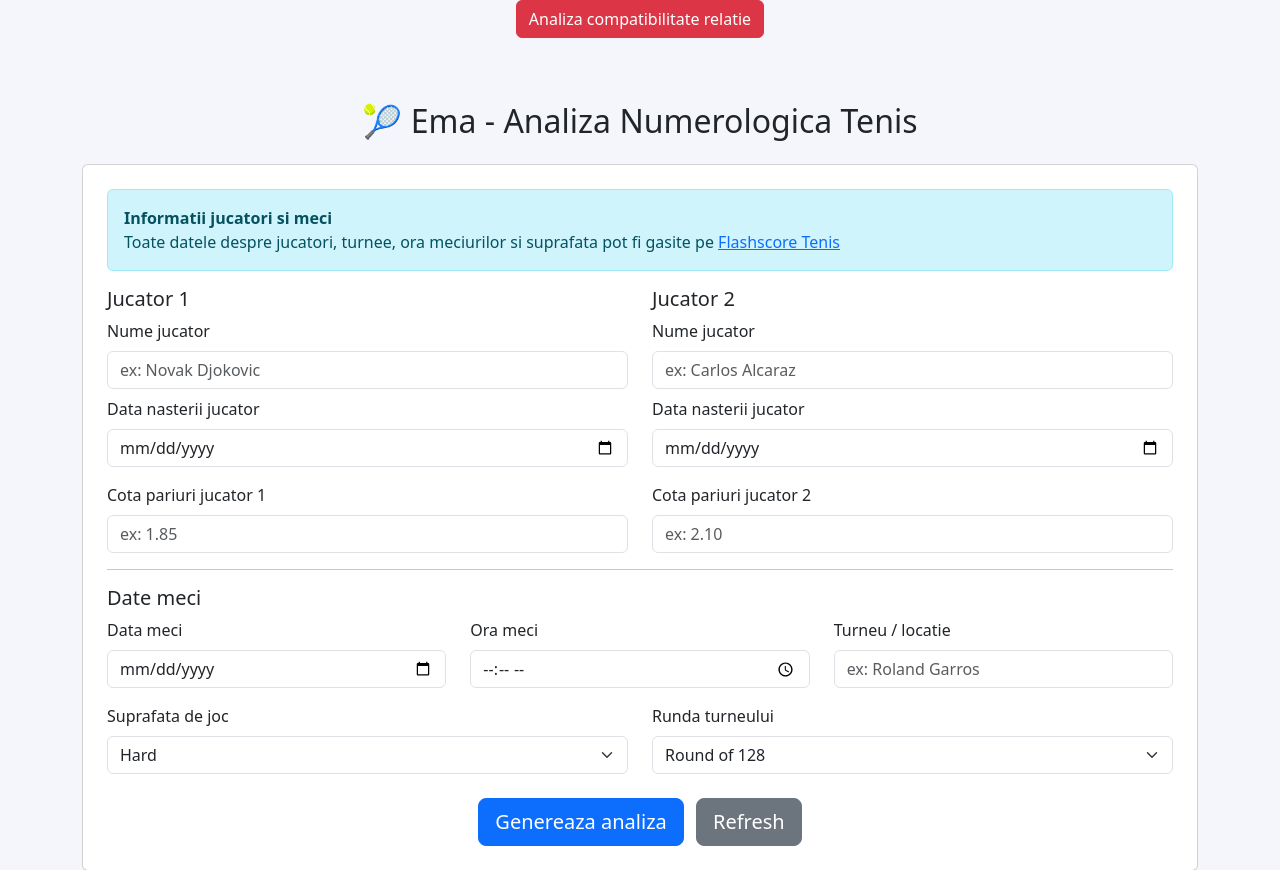
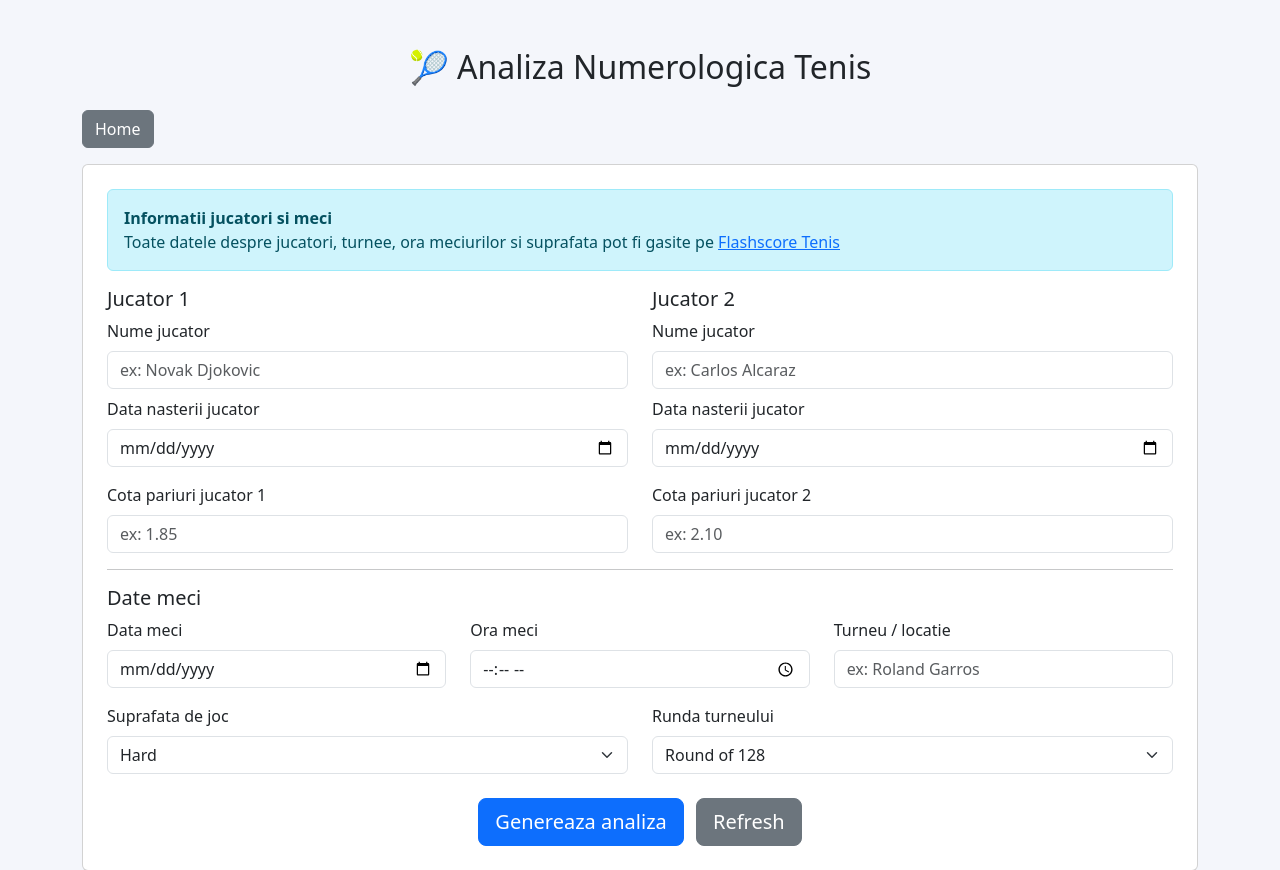
Before and after one commit to danpavel85/tennis-numerology, a Flask app: page /tenis in a window 1280 px wide. Shown: the top 870 px of the page. Run offline with Flask 3, Linux system fonts and the light colour scheme.

Commit message:
fix home button

```diff
--- a/templates/index.html
+++ b/templates/index.html
@@ -14,21 +14,13 @@
 
 </head>
 
-<div class="text-center mb-3">
-
-<a href="/relatie" class="btn btn-danger">
-
-Analiza compatibilitate relatie
-
-</a>
-
-</div>
-
 <body style="background:#f4f6fb;">
 
 <div class="container py-5">
 
-<h2 class="text-center mb-4">🎾 Ema - Analiza Numerologica Tenis</h2>
+<h2 class="text-center mb-4">🎾 Analiza Numerologica Tenis</h2>
+
+<a href="/" class="btn btn-secondary mb-3">Home</a>
 
 <div class="card p-4">
 
```
